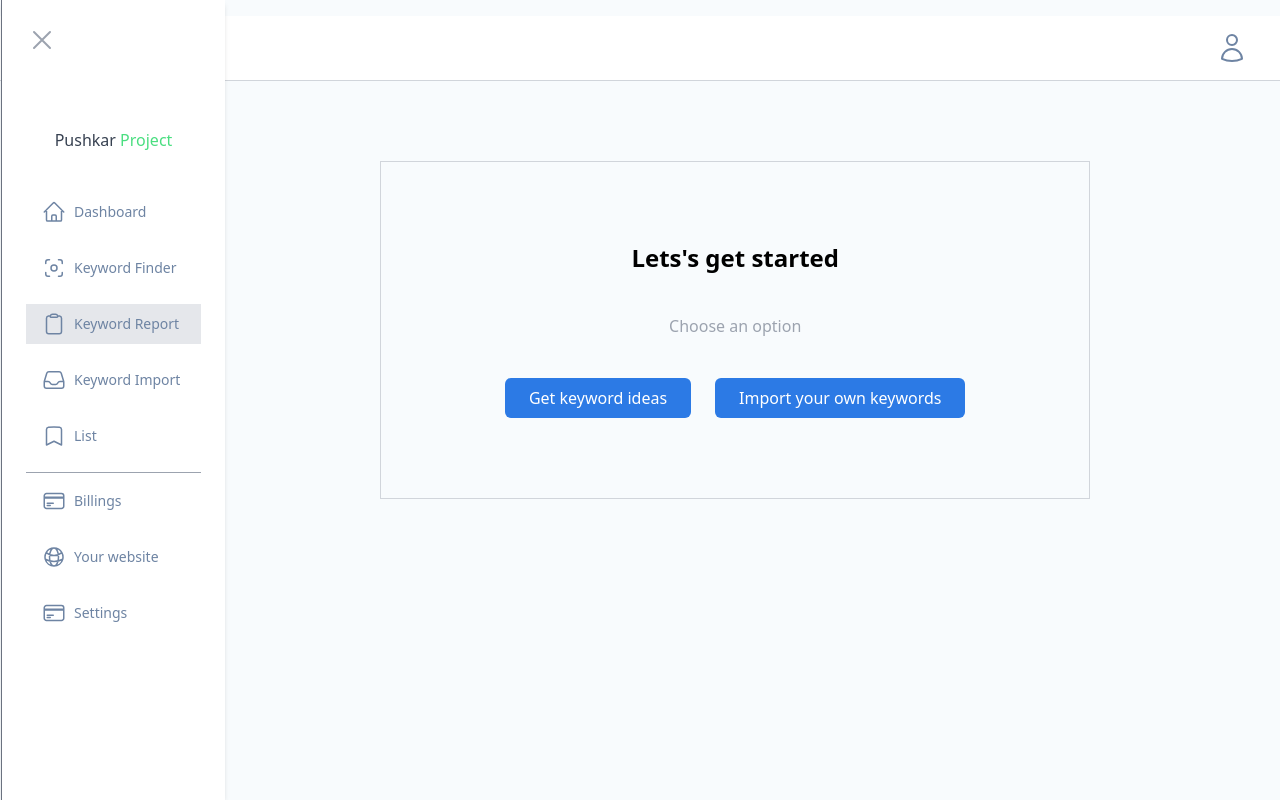
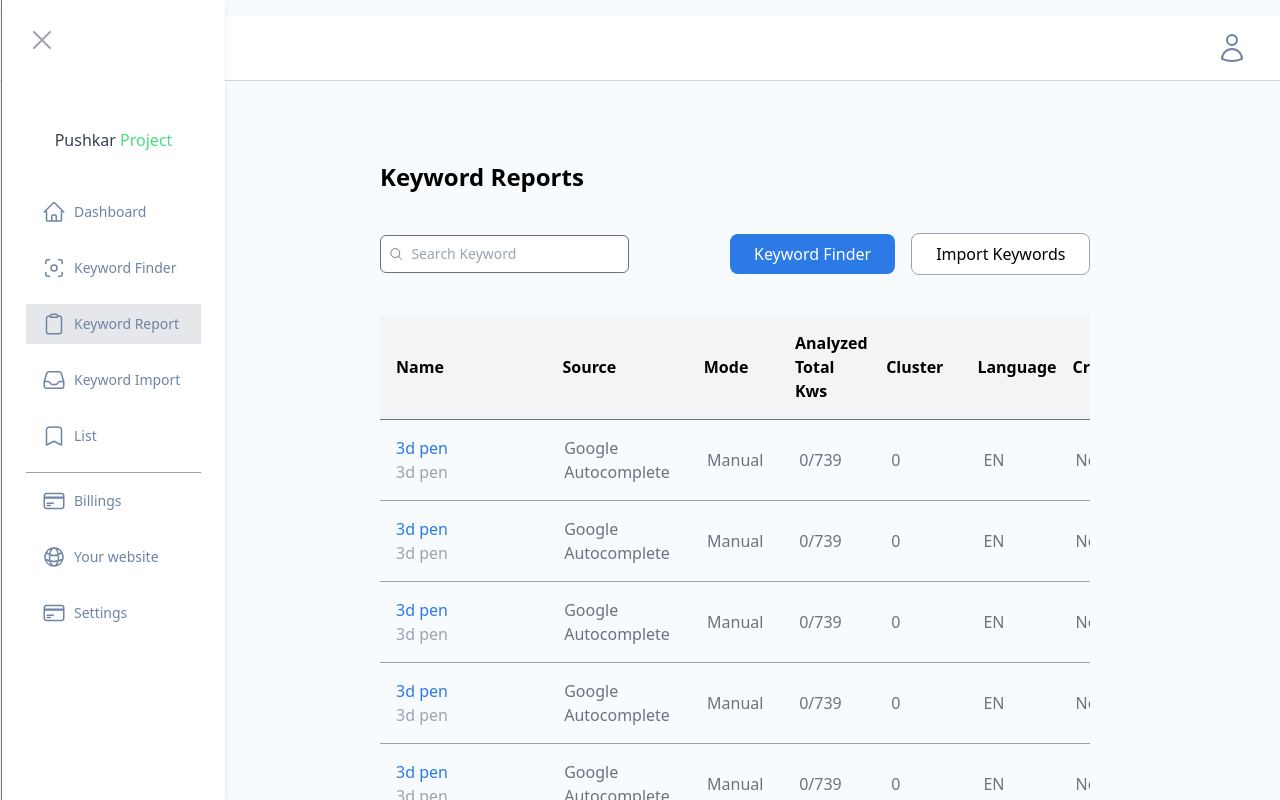
Before and after one commit to atuldedha/pushkar-project, a Next.js app: page /report in a window 1280 px wide. Built offline with nearby package versions, Linux system fonts and the light colour scheme.

Commit message:
Table Added for reports page

```diff
--- /dev/null
+++ b/components/ReportsTable/ReportTableCard/ReportTableCard.js
@@ -0,0 +1,46 @@
+import { TrashIcon } from "@heroicons/react/24/outline";
+import React from "react";
+
+const ReportTableCard = ({ data, setSearchData }) => {
+  const handleDelete = () => {
+    setSearchData((prev) => prev?.filter((item) => item.id !== data.id));
+  };
+  return (
+    <div className="flex items-center border-b border-b-gray-400 py-4 px-4 space-x-4  w-[900px]">
+      <div className="flex flex-col w-[250px] lg:w-[300px]">
+        <span className="text-base font-normal font-sans text-blue1">
+          {data.name}
+        </span>
+        <span className="text-base font-normal font-sans text-gray-400">
+          {data.subName}
+        </span>
+      </div>
+
+      <span className="text-base text-gray-500 font-normal font-sans w-[200px] lg:w-[250px]">
+        {data.source}
+      </span>
+      <span className="text-base text-gray-500 font-normal font-sans w-[150px]">
+        {data.mode}
+      </span>
+      <span className="text-base text-gray-500 font-normal font-sans w-[150px]">
+        {data.totalKws}
+      </span>
+      <span className="text-base text-gray-500 font-normal font-sans w-[150px]">
+        {data.clusters}
+      </span>
+      <span className="text-base text-gray-500 font-normal font-sans w-[150px]">
+        {data.language}
+      </span>
+      <span className="text-base text-gray-500 font-normal font-sans w-[300px]">
+        {data.createdAt}
+      </span>
+
+      <TrashIcon
+        className="h-10 w-10 text-red-400 hover:cursor-pointer"
+        onClick={handleDelete}
+      />
+    </div>
+  );
+};
+
+export default ReportTableCard;
--- /dev/null
+++ b/components/ReportsTable/ReportsTable.js
@@ -0,0 +1,45 @@
+import React, { useState } from "react";
+import ReportTableCard from "./ReportTableCard/ReportTableCard";
+import data from "./staticData";
+
+const ReportsTable = () => {
+  const [searchData, setSearchData] = useState(data);
+  return (
+    <div className="flex flex-col overflow-x-auto mb-4 w-full">
+      <div className="flex items-center py-4 bg-gray-100 border-b-gray-500 border-b mt-10 px-4 space-x-4 w-[900px]">
+        <span className="text-black font-semibold font-sans text-base w-[250px] lg:w-[300px]">
+          Name
+        </span>
+        <span className="text-black font-semibold font-sans text-base w-[200px] lg:w-[250px]">
+          Source
+        </span>
+        <span className="text-black font-semibold font-sans text-base w-[150px]">
+          Mode
+        </span>
+        <span className="text-black font-semibold font-sans text-base w-[150px]">
+          Analyzed Total Kws
+        </span>
+        <span className="text-black font-semibold font-sans text-base w-[150px]">
+          Cluster
+        </span>
+        <span className="text-black font-semibold font-sans text-base w-[150px]">
+          Language
+        </span>
+        <span className="text-black font-semibold font-sans text-base w-[300px]">
+          Created At
+        </span>
+        <span className="w-[50px]" />
+      </div>
+
+      {searchData?.map((data) => (
+        <ReportTableCard
+          key={data.id}
+          data={data}
+          setSearchData={setSearchData}
+        />
+      ))}
+    </div>
+  );
+};
+
+export default ReportsTable;
--- /dev/null
+++ b/components/ReportsTable/staticData.js
@@ -0,0 +1,70 @@
+const data = [
+  {
+    id: 1,
+    name: "3d pen",
+    subName: "3d pen",
+    source: "Google Autocomplete",
+    mode: "Manual",
+    totalKws: "0/739",
+    clusters: "0",
+    language: "EN",
+    createdAt: "Novenmber 9, 2022",
+  },
+  {
+    id: 2,
+    name: "3d pen",
+    subName: "3d pen",
+    source: "Google Autocomplete",
+    mode: "Manual",
+    totalKws: "0/739",
+    clusters: "0",
+    language: "EN",
+    createdAt: "Novenmber 9, 2022",
+  },
+  {
+    id: 3,
+    name: "3d pen",
+    subName: "3d pen",
+    source: "Google Autocomplete",
+    mode: "Manual",
+    totalKws: "0/739",
+    clusters: "0",
+    language: "EN",
+    createdAt: "Novenmber 9, 2022",
+  },
+  {
+    id: 4,
+    name: "3d pen",
+    subName: "3d pen",
+    source: "Google Autocomplete",
+    mode: "Manual",
+    totalKws: "0/739",
+    clusters: "0",
+    language: "EN",
+    createdAt: "Novenmber 9, 2022",
+  },
+  {
+    id: 5,
+    name: "3d pen",
+    subName: "3d pen",
+    source: "Google Autocomplete",
+    mode: "Manual",
+    totalKws: "0/739",
+    clusters: "0",
+    language: "EN",
+    createdAt: "Novenmber 9, 2022",
+  },
+  {
+    id: 6,
+    name: "3d pen",
+    subName: "3d pen",
+    source: "Google Autocomplete",
+    mode: "Manual",
+    totalKws: "0/739",
+    clusters: "0",
+    language: "EN",
+    createdAt: "Novenmber 9, 2022",
+  },
+];
+
+export default data;
--- a/components/Sidebar/Sidebar.js
+++ b/components/Sidebar/Sidebar.js
@@ -28,6 +28,9 @@ const Sidebar = ({ showSidebar, setShowSidebar }) => {
 
   const handleClick = (index, route) => {
     setSelected(index);
+    if (width < parseFloat(750)) {
+      setShowSidebar(false);
+    }
     router.push(route);
   };
 
--- a/pages/report.js
+++ b/pages/report.js
@@ -1,27 +1,60 @@
 import React from "react";
+import { MagnifyingGlassIcon } from "@heroicons/react/24/outline";
+import ReportsTable from "../components/ReportsTable/ReportsTable";
 
 const Report = () => {
   return (
     <div className="flex flex-col mt-4 md:mt-20 h-full ml-4 mr-4 md-mr-0 md:ml-20">
-      <div className="w-full md:ml-[250px] lg:ml-[300px] xl:mx-[300px] md:w-[60%] flex flex-col items-center border border-gray-300 py-20">
-        <span className="font-bold w-full text-center font-sans text-2xl text-black mb-10">
-          {"Lets's get started"}
-        </span>
-        <span className="text-gray-400 font-normal font-sans text-base mb-10">
-          Choose an option
+      <div className="w-full md:ml-[250px] lg:ml-[300px] xl:mx-[300px] md:w-[60%] flex flex-col">
+        <span className="font-bold font-sans text-2xl text-black mb-10">
+          Keyword Reports
         </span>
 
-        <div className="flex flex-col md:items-center md:flex-row space-y-4 space-x-0 md:space-y-0 md:space-x-6 px-4">
-          <button className="py-2 px-6 bg-blue1 text-white text-base font-sans font-medium rounded-md hover:bg-blue-600">
-            Get keyword ideas
-          </button>
-          <button className="py-2 px-6 bg-blue1 text-white text-base font-sans font-medium rounded-md hover:bg-blue-600">
-            Import your own keywords
-          </button>
+        <div className="flex flex-col w-full lg:flex-row lg:items-center lg:justify-between space-y-3 space-x-0 lg:space-y-0 lg:space-x-2">
+          <div className="flex items-center space-x-2 bg-white p-2 border border-gray-500 rounded-md w-[50%] lg:w-[35%]">
+            <MagnifyingGlassIcon className="h-4 w-4 text-gray-500" />
+            <input
+              type="text"
+              placeholder="Search Keyword"
+              className="text-sm w-full outline-none bg-inherit border-none placeholder:text-gray-400 text-black font-sans font-normal"
+            />
+          </div>
+
+          <div className="flex items-center space-x-2 md:space-x-4">
+            <button className="py-2 px-2 md:px-6 bg-blue1 whitespace-nowrap text-white text-xs md:text-base font-sans font-medium rounded-lg hover:scale-105">
+              Keyword Finder
+            </button>
+            <button className="py-2 px-2 md:px-6 bg-white whitespace-nowrap text-black text-xs md:text-base font-sans font-medium rounded-lg hover:scale-105 border border-gray-400">
+              Import Keywords
+            </button>
+          </div>
         </div>
+
+        <ReportsTable />
       </div>
     </div>
   );
 };
 
 export default Report;
+
+//code for empty
+// <div className="flex flex-col mt-4 md:mt-20 h-full ml-4 mr-4 md-mr-0 md:ml-20">
+//   <div className="w-full md:ml-[250px] lg:ml-[300px] xl:mx-[300px] md:w-[60%] flex flex-col items-center border border-gray-300 py-20">
+//     <span className="font-bold w-full text-center font-sans text-2xl text-black mb-10">
+//       {"Lets's get started"}
+//     </span>
+//     <span className="text-gray-400 font-normal font-sans text-base mb-10">
+//       Choose an option
+//     </span>
+
+//     <div className="flex flex-col md:items-center md:flex-row space-y-4 space-x-0 md:space-y-0 md:space-x-6 px-4">
+//       <button className="py-2 px-6 bg-blue1 text-white text-base font-sans font-medium rounded-md hover:bg-blue-600">
+//         Get keyword ideas
+//       </button>
+//       <button className="py-2 px-6 bg-blue1 text-white text-base font-sans font-medium rounded-md hover:bg-blue-600">
+//         Import your own keywords
+//       </button>
+//     </div>
+//   </div>
+// </div>
```
